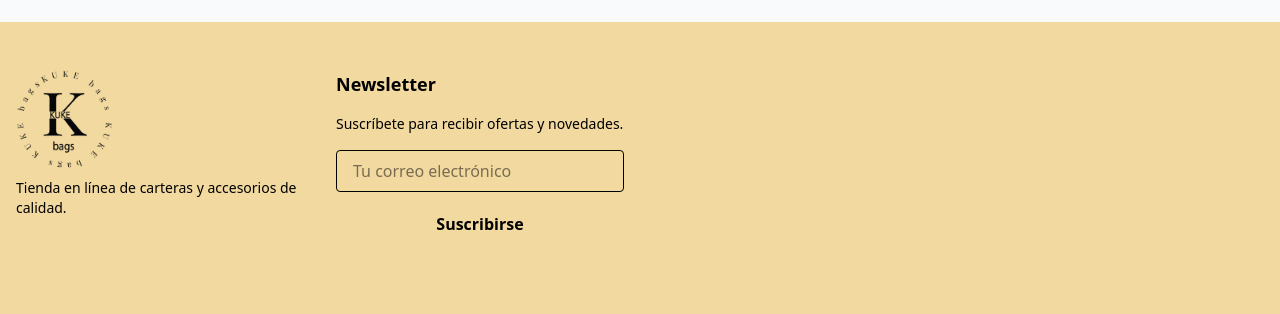
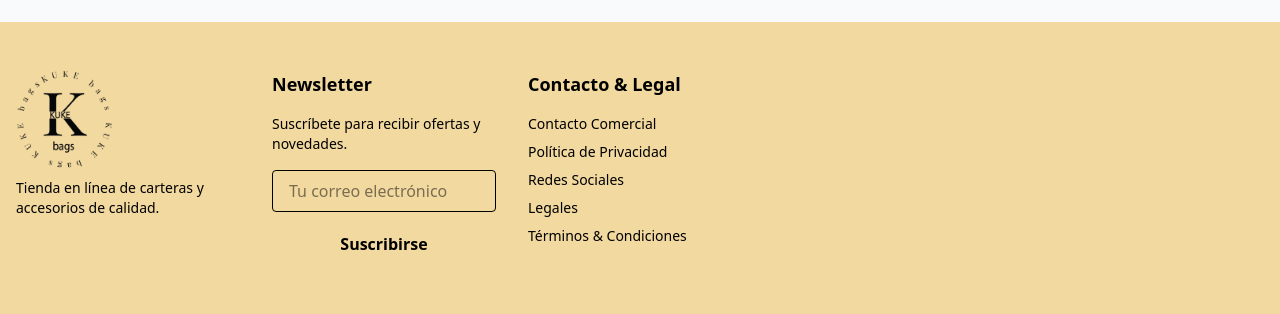
Before and after one commit to paolanovick/miTiendaKB, a React (Vite) app: page /carrito in a window 1280 px wide. Shown: the part 778-1092 px from the top of the page. Built offline with nearby package versions, Linux system fonts and the light colour scheme; no server answers.

Commit message:
footer completo

```diff
--- a/src/components/Footer.jsx
+++ b/src/components/Footer.jsx
@@ -12,22 +12,17 @@ export default function Footer() {
 
     setLoading(true);
     try {
-      // Enviar email al webhook de n8n
       const res = await fetch(
         "https://n8n.triptest.com.ar/webhook/newsletter",
         {
           method: "POST",
-          headers: {
-            "Content-Type": "application/json",
-          },
+          headers: { "Content-Type": "application/json" },
           body: JSON.stringify({ email }),
         }
       );
-
       if (!res.ok) {
         throw new Error("Error al suscribirse");
       }
-
       setSubscribed(true);
       setEmail("");
       setTimeout(() => setSubscribed(false), 3000);
@@ -42,7 +37,7 @@ export default function Footer() {
   return (
     <footer className="text-kbcream" style={{ backgroundColor: "#f2d9a0" }}>
       <div className="max-w-7xl mx-auto px-4 py-12">
-        <div className="grid grid-cols-1 sm:grid-cols-2 lg:grid-cols-4 gap-8 mb-8">
+        <div className="grid grid-cols-1 sm:grid-cols-2 lg:grid-cols-5 gap-8 mb-8">
           {/* Columna 1: Logo */}
           <div className="flex flex-col items-center lg:items-start">
             <img src="/logo-SF.png" alt="Mi Tienda" className="h-25 mb-2" />
@@ -82,6 +77,40 @@ export default function Footer() {
               )}
             </form>
           </div>
+
+          {/* Columna 5: Contacto y legales */}
+          <div>
+            <h3 className="text-lg font-bold text-kbbeige mb-4">
+              Contacto & Legal
+            </h3>
+            <ul className="space-y-2 text-sm">
+              <li>
+                <Link to="/contacto" className="hover:underline">
+                  Contacto Comercial
+                </Link>
+              </li>
+              <li>
+                <Link to="/politica-privacidad" className="hover:underline">
+                  Política de Privacidad
+                </Link>
+              </li>
+              <li>
+                <Link to="/redes-sociales" className="hover:underline">
+                  Redes Sociales
+                </Link>
+              </li>
+              <li>
+                <Link to="/legales" className="hover:underline">
+                  Legales
+                </Link>
+              </li>
+              <li>
+                <Link to="/terminos-condiciones" className="hover:underline">
+                  Términos & Condiciones
+                </Link>
+              </li>
+            </ul>
+          </div>
         </div>
 
         {/* Línea separadora... (igual que antes) */}
```
